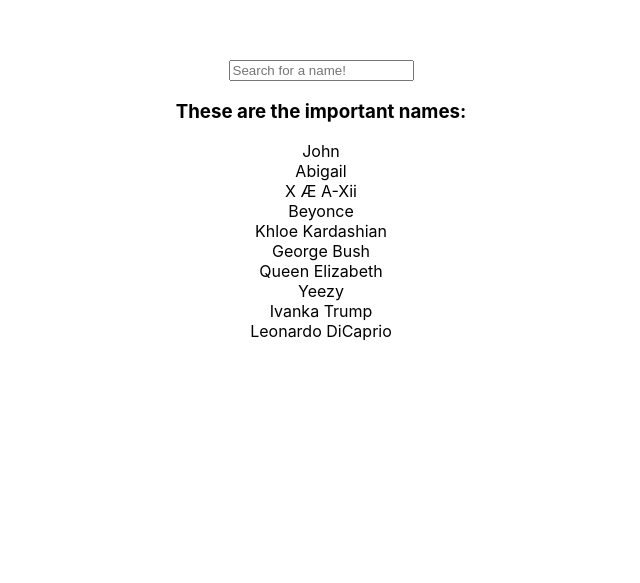
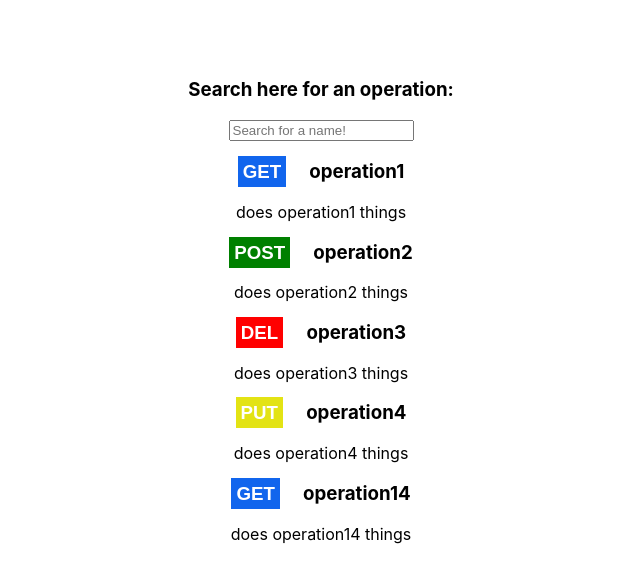
Before and after one commit to CS529-NetApp-Internship/project_resources, a React (Create React App) app in the folder demo/search bar/my-app/: page / in a window 1280 px wide. Shown: the part 181-764 px from the top of the page, without its empty margins (319-959 px from the left). Built offline with nearby package versions, Linux system fonts and the light colour scheme.

Commit message:
implement demo with different data and style

```diff
--- a/demo/search bar/my-app/src/App.js
+++ b/demo/search bar/my-app/src/App.js
@@ -2,24 +2,27 @@
 
 import "./App.css";
 
-import NamesContainer from "./NamesContainer";
+import EndpointContainer from "./EndpointContainer";
 
 class App extends React.Component {
   state = {
-    names: [
-      "John",
-      "Abigail",
-      "X Æ A-Xii",
-      "Beyonce",
-      "Khloe Kardashian",
-      "George Bush",
-      "Queen Elizabeth",
-      "Yeezy",
-      "Ivanka Trump",
-      "Leonardo DiCaprio",
+    endpoints: [
+      { id: "operation1", type: "get", desc: "does operation1 things" },
+      { id: "operation2", type: "post", desc: "does operation2 things" },
+      { id: "operation3", type: "del", desc: "does operation3 things" },
+      { id: "operation4", type: "put", desc: "does operation4 things" },
+      { id: "operation14", type: "get", desc: "does operation14 things" },
     ],
     searchTerm: "",
   };
+
+  // DATA Model:
+  // endpoints = [
+  // {name: "operation1", type: "get", desc : "does operation1 things"},
+  // {name: "operation2", type: "post", desc : "does operation2 things"},
+  // {name: "operation3", type: "del", desc : "does operation3 things"},
+  // {name: "operation4", type: "get", desc : "does operation4 things"}
+  // ]
 
   editSearchTerm = (e) => {
     this.setState({
@@ -28,8 +31,8 @@
   };
 
   dynamicSearch = () => {
-    return this.state.names.filter((name) =>
-      name.toLowerCase().includes(this.state.searchTerm.toLowerCase())
+    return this.state.endpoints.filter((name) =>
+      name.id.toLowerCase().includes(this.state.searchTerm.toLowerCase())
     );
   };
 
@@ -41,14 +44,14 @@
           paddingTop: "30vh",
         }}
       >
+        <h3> Search here for an operation: </h3>
         <input
           type="text"
           value={this.state.searchTerm}
           onChange={this.editSearchTerm}
           placeholder="Search for a name!"
         />
-        <h3> These are the important names: </h3>{" "}
-        <NamesContainer names={this.dynamicSearch()} />{" "}
+        <EndpointContainer endpoints={this.dynamicSearch()} />
       </div>
     );
   }
--- /dev/null
+++ b/demo/search bar/my-app/src/Endpoint.jsx
@@ -0,0 +1,41 @@
+import React, { Component } from "react";
+
+class Endpoint extends Component {
+  render() {
+    let tagBackgroundColor = "";
+    switch (this.props.endpoint.type.toLowerCase()) {
+      case "post":
+        tagBackgroundColor = "green";
+        break;
+      case "get":
+        tagBackgroundColor = "#1165ed";
+        break;
+      case "del":
+        tagBackgroundColor = "red";
+        break;
+      case "put":
+        tagBackgroundColor = "#e3e314";
+        break;
+      default:
+        tagBackgroundColor = "grey";
+    }
+    const tagstyle = {
+      color: "white",
+      backgroundColor: tagBackgroundColor,
+      padding: "5px",
+      fontFamily: "Arial",
+      textTransform: "uppercase",
+    };
+    return (
+      <div>
+        <h3>
+          <span style={tagstyle}>{this.props.endpoint.type}</span> &emsp;
+          {this.props.endpoint.id}
+        </h3>
+        <p>{this.props.endpoint.desc}</p>
+      </div>
+    );
+  }
+}
+
+export default Endpoint;
--- /dev/null
+++ b/demo/search bar/my-app/src/EndpointContainer.jsx
@@ -0,0 +1,16 @@
+import React, { Component } from "react";
+import Endpoint from "./Endpoint";
+
+class EndpointContainer extends Component {
+  render() {
+    return (
+      <div>
+        {this.props.endpoints.map((endpoint) => (
+          <Endpoint endpoint={endpoint} />
+        ))}
+      </div>
+    );
+  }
+}
+
+export default EndpointContainer;
--- a/demo/search bar/my-app/src/Name.jsx
+++ /dev/null
@@ -1,9 +0,0 @@
-import React, { Component } from "react";
-
-class Name extends Component {
-  render() {
-    return <div>{this.props.name}</div>;
-  }
-}
-
-export default Name;
--- a/demo/search bar/my-app/src/NamesContainer.jsx
+++ /dev/null
@@ -1,14 +0,0 @@
-import React, { Component } from 'react'
-import Name from './Name'
-
-class NamesContainer extends Component {
-    render() {
-        return (
-            <div>
-                {this.props.names.map(name => <Name name = {name}/>)}
-            </div>
-        )
-    }
-}
-
-export default NamesContainer
```
Also changed, not shown: 1 other file (tests, documents, lock files or other folders).
